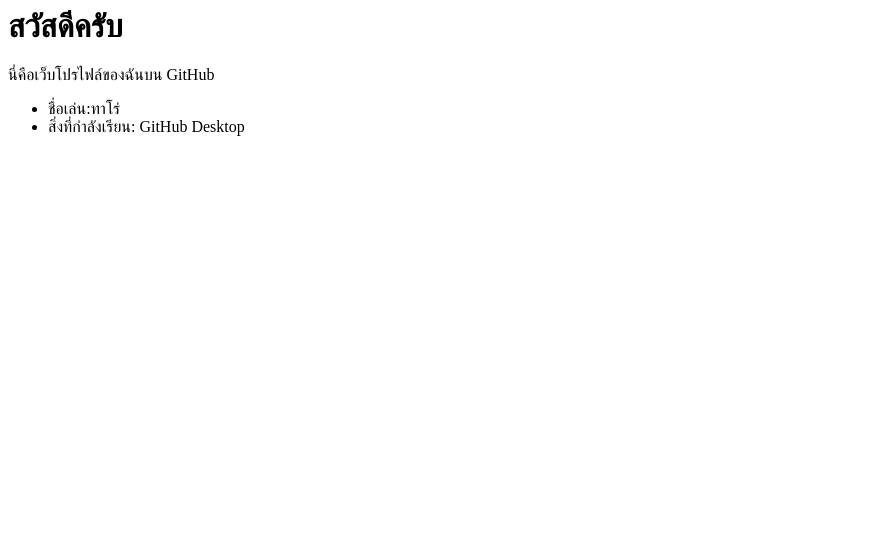
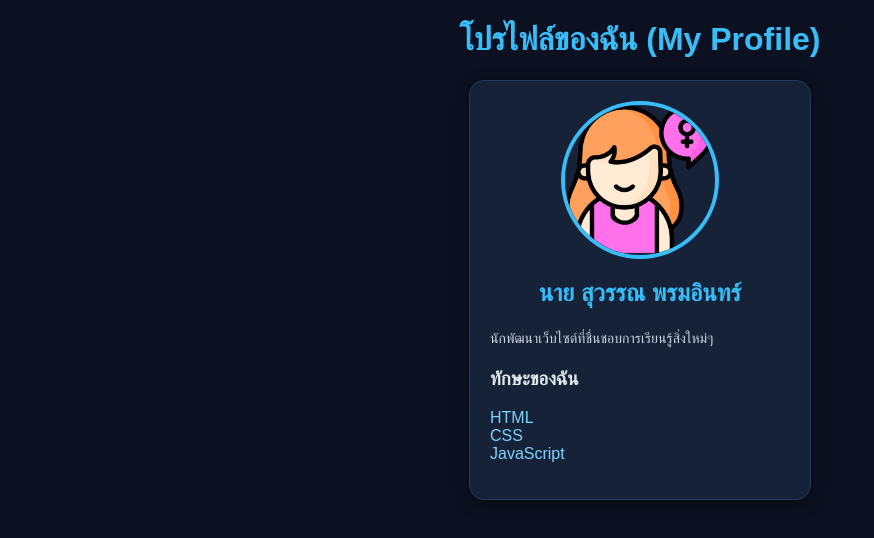
Before and after one commit to SPT0250/my-web-profile, a plain HTML site: page index.html in a window 1280 px wide. Shown: the whole page, without its empty margins (0-874 px from the left). Drawn offline with Linux system fonts and the light colour scheme.

Commit message:
สร้างหน้าแรกของเว็บไซต์

```diff
--- a/index.html
+++ b/index.html
@@ -1,6 +1,38 @@
-<h1>สวัสดีครับ</h1>
-<p>นี่คือเว็บโปรไฟล์ของฉันบน GitHub</p>
-<ul>
-<li>ชื่อเล่น:ทาโร่</li>
-<li>สิ่งที่กําลังเรียน: GitHub Desktop</li>
-</ul>
+<!DOCTYPE html>
+<html lang="th">
+<head>
+
+  <meta charset="UTF-8">
+  <meta name="viewport" content="width=device-width, initial-scale=1.0">
+  <title>โปรไฟล์ของฉัน</title>
+
+  <link rel="stylesheet" href="style.css">
+
+  <meta charset="UTF-8">
+  <meta name="viewport" content="width=device-width, initial-scale=1.0">
+  <title>โปรไฟล์ของฉัน</title>
+
+  </head>
+<body>
+
+  <header>
+    <h1>โปรไฟล์ของฉัน (My Profile)</h1>
+  </header>
+
+  <main>
+    <section class="card">
+      <img src="gender_3066802.png" alt="รูปโปรไฟล์ตัวอย่าง">
+      <h2 id="profile-name">นาย สุวรรณ พรมอินทร์</h2>
+      <p class="bio">นักพัฒนาเว็บไซต์ที่ชื่นชอบการเรียนรู้สิ่งใหม่ๆ</p>
+
+      <h3>ทักษะของฉัน</h3>
+      <ul>
+        <li>HTML</li>
+        <li>CSS</li>
+        <li>JavaScript</li>
+      </ul>
+    </section>
+  </main>
+
+</body>
+</html>
--- /dev/null
+++ b/style.css
@@ -0,0 +1,57 @@
+
+/* ภารกิจที่ 2: จัดสไตล์ body */
+body {
+  background-color: #0B1120;
+  font-family: Arial, sans-serif;
+  color: #E2E8F0;
+}
+
+/* ภารกิจที่ 3: จัดสไตล์ .card */
+.card {
+  width: 300px;
+  background-color: #162238;
+  border: 1px solid #263B59;
+  box-shadow: 0 4px 15px rgba(0, 0, 0, 0.4);
+  margin: 20px auto;
+  padding: 20px;
+  border-radius: 15px;
+}
+
+/* ภารกิจที่ 4: จัดสไตล์รูปภาพ */
+.card img {
+  width: 150px;
+  height: 150px;
+  border-radius: 50%;
+  object-fit: cover;
+  display: block;
+  margin: 0 auto;
+  border: 4px solid #38BDF8;
+}
+
+/* ภารกิจที่ 5: จัดสไตล์ชื่อ */
+#profile-name {
+  color: #38BDF8;
+  text-align: center;
+}
+
+/* ภารกิจที่ 6: จัดสไตล์ bio */
+.bio {
+  color: #CBD5E1;
+  font-size: 14px;
+  line-height: 1.6;
+}
+
+/* ภารกิจที่ 7: จัดสไตล์ ul */
+ul {
+  list-style-type: none;
+  padding-left: 0;
+  color: #7DD3FC;
+}
+
+header {
+  text-align: center;
+}
+
+header h1 {
+  color: #38BDF8;
+}
```
Also changed, not shown: gender_3066802.png (added).
